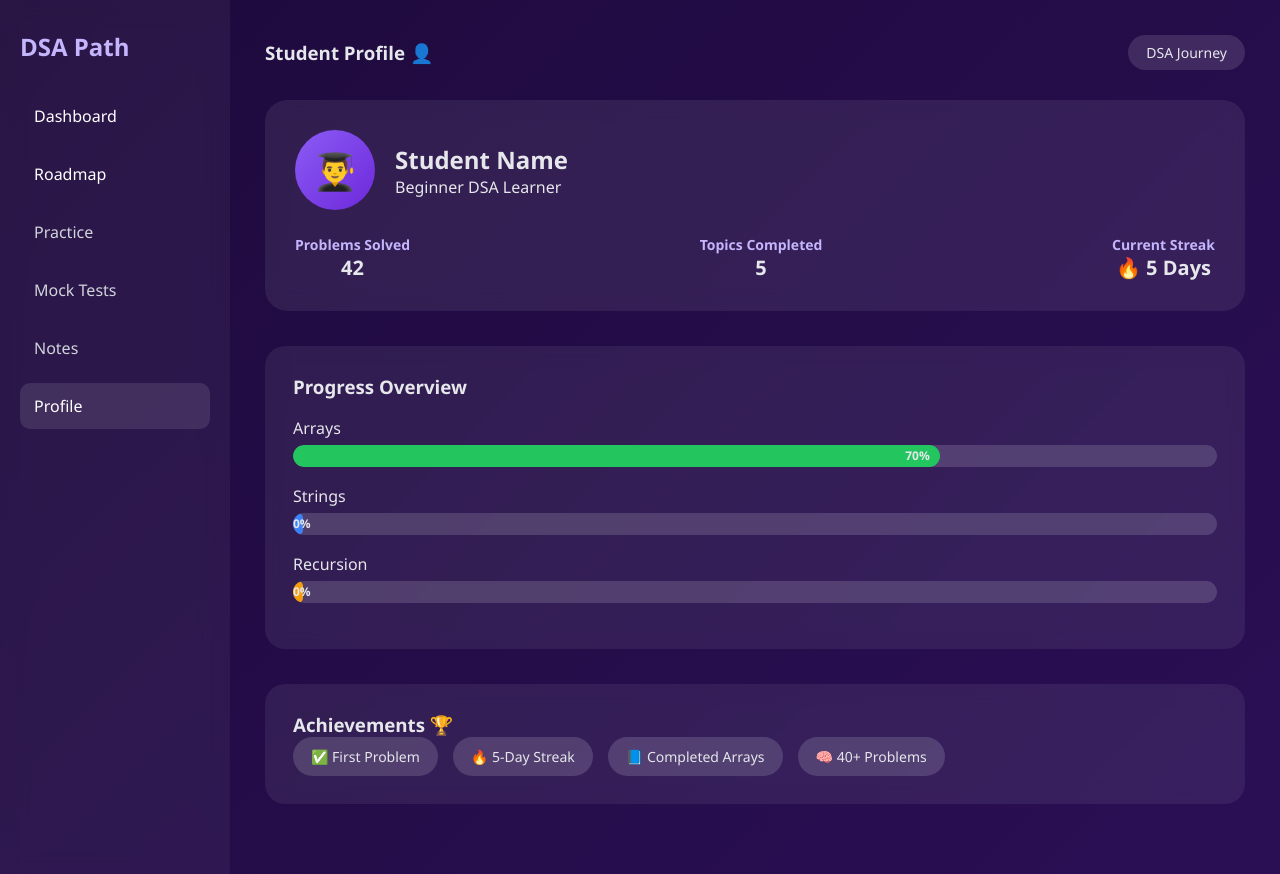
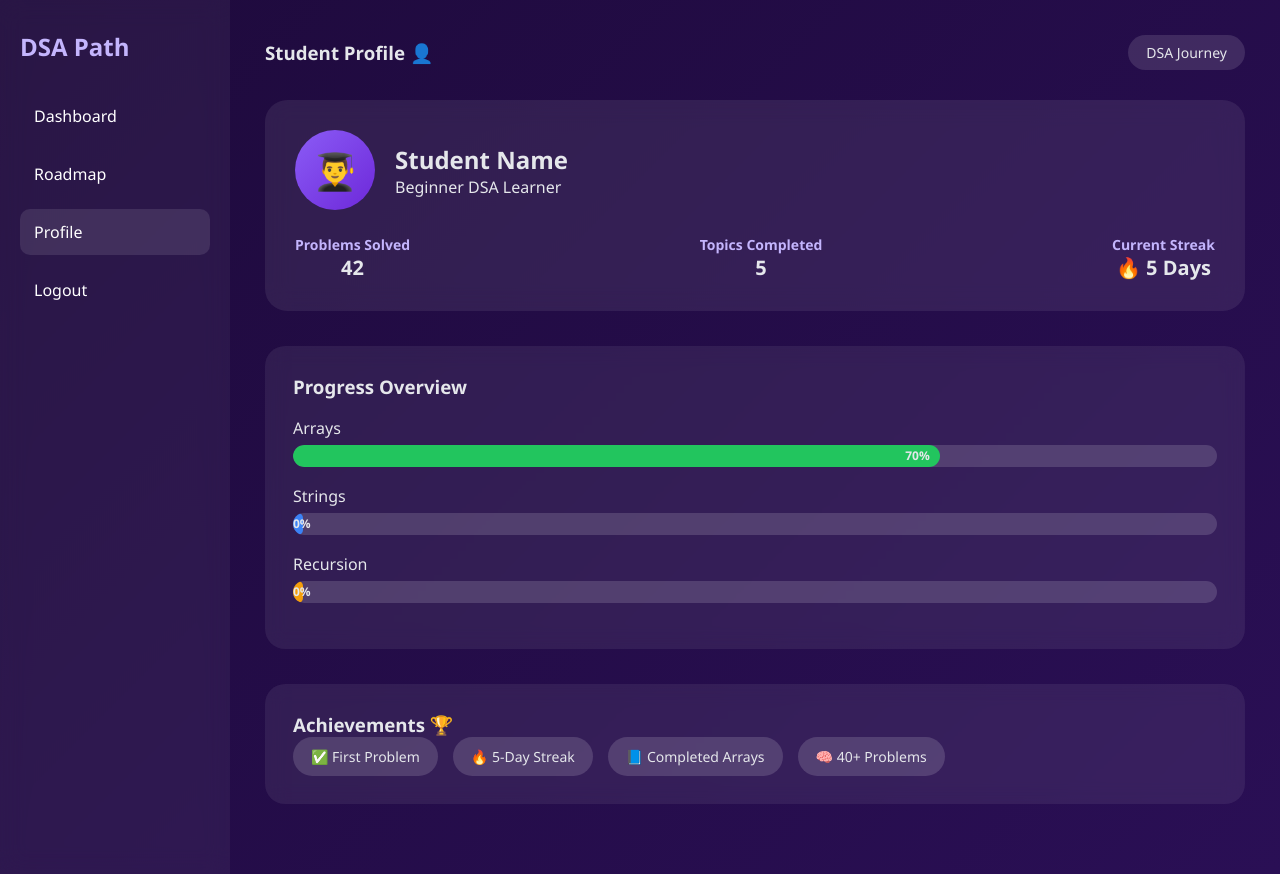
Before and after one commit to lynx-hrishi/edusync, a FastAPI app: page /profile in a window 1280 px wide. Run offline with FastAPI, Linux system fonts and the light colour scheme.

Commit message:
Project concludes

```diff
--- a/app/Template/Dashboard.html
+++ b/app/Template/Dashboard.html
@@ -21,6 +21,7 @@
                 <li>Mock Tests</li>
                 <li>Notes</li> -->
                 <li><a href="/profile">Profile</a></li>
+                <li><a href="/api/logout">Logout</a></li>
             </ul>
         </aside>
 
--- a/app/Template/Profile.html
+++ b/app/Template/Profile.html
@@ -17,10 +17,11 @@
             <ul>
                 <li><a href="/dashboard">Dashboard</a></li>
                 <li><a href="/roadmap">Roadmap</a></li>
-                <li>Practice</li>
-                <li>Mock Tests</li>
-                <li>Notes</li>
+                <!-- <li>Practice</li> -->
+                <!-- <li>Mock Tests</li>
+                <li>Notes</li> -->
                 <li class="active">Profile</li>
+                <li><a href="/api/logout">Logout</a></li>
             </ul>
         </aside>
 
--- a/app/Template/Roadmap.html
+++ b/app/Template/Roadmap.html
@@ -21,6 +21,7 @@
                 <li>Mock Tests</li>
                 <li>Notes</li> -->
                 <li><a href="/profile">Profile</a></li>
+                <li><a href="/api/logout">Logout</a></li>
             </ul>
         </aside>
 
--- a/app/controllers/authControllers.py
+++ b/app/controllers/authControllers.py
@@ -1,5 +1,5 @@
 from fastapi import APIRouter, HTTPException, Form, Request
-from fastapi.responses import JSONResponse
+from fastapi.responses import JSONResponse, RedirectResponse
 from app.services.registerService import registerUserService, saveUserPreferenceService
 from app.services.loginUserService import loginUserService
 from app.utils.responseUtils import successResponse, errorResponse
@@ -45,7 +45,3 @@ async def loginUser(request: Request, payload: str = Form(...)):
             return successResponse(message="User logged in successfully", data={"redirect_url": redirect_url})
     except Exception as e:
         raise HTTPException(status_code=500, detail=str(e))
-
-async def logout(request: Request):
-    request.session.clear()
-    return successResponse(message="Logged out successfully")
```
Also changed, not shown: app/Template/index.html (+4 -4 lines), app/routes/auth.py (+4 -4 lines), app/routes/learning.py (+7 -1 lines).
